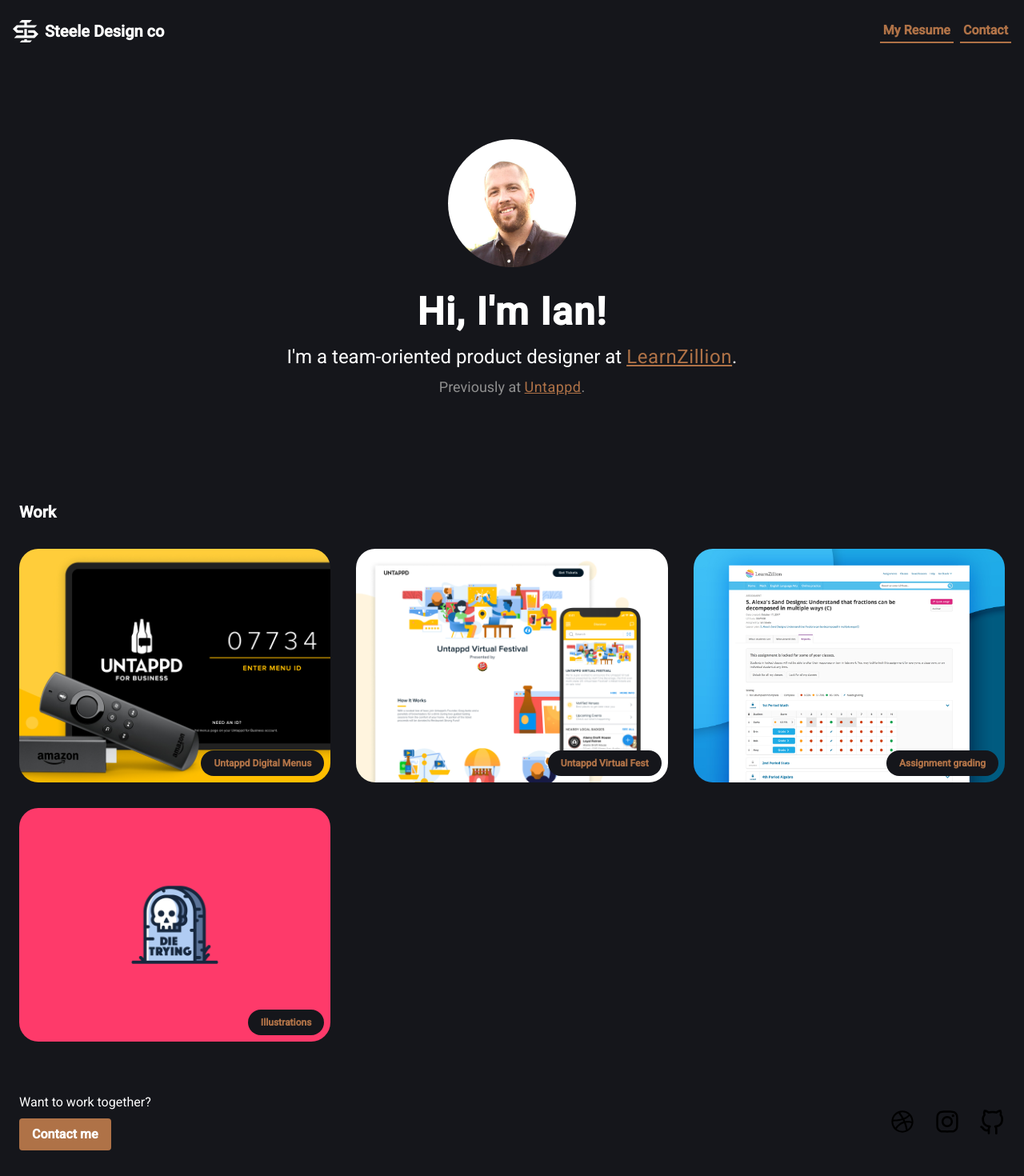
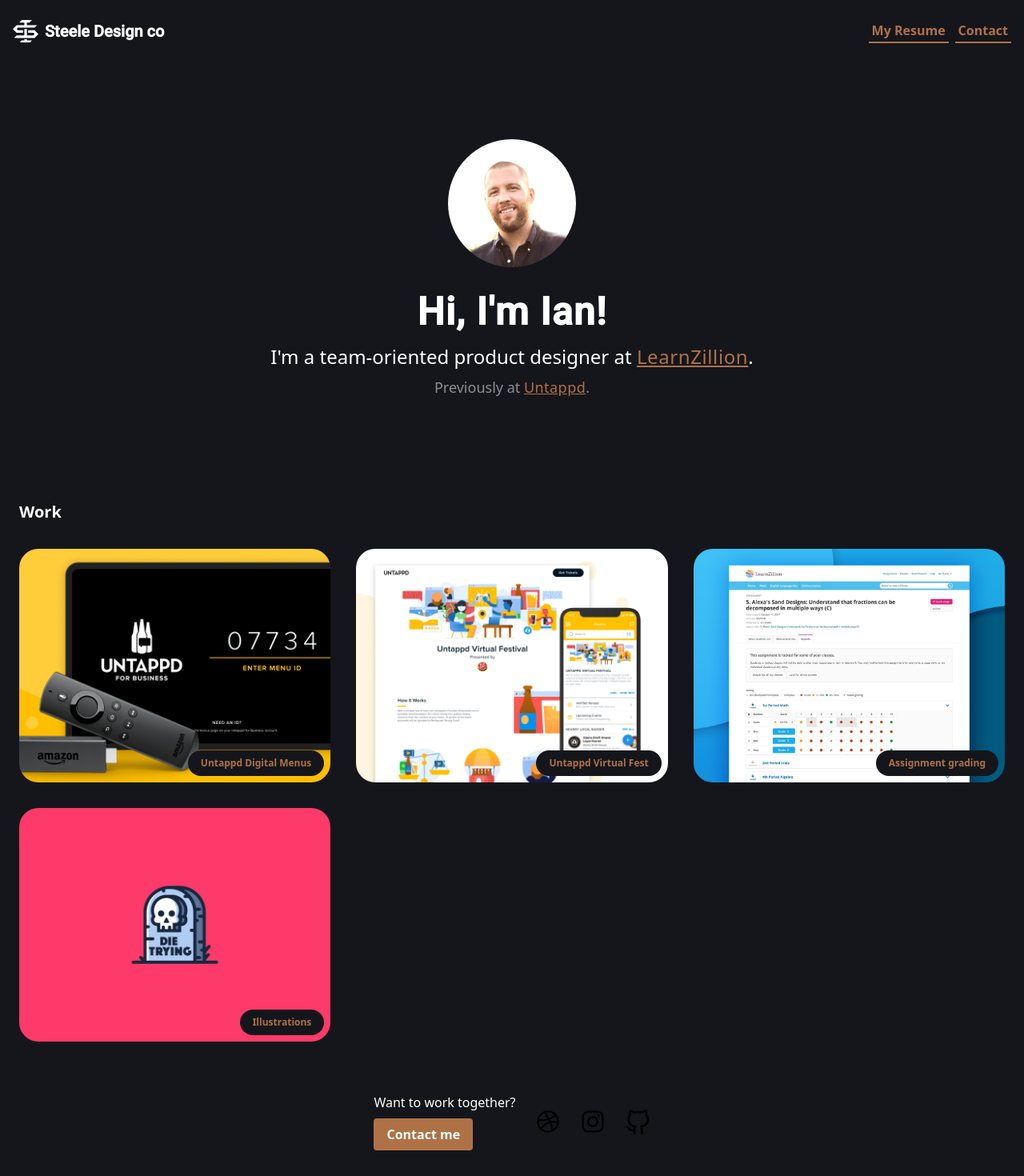
Before and after one commit to iansteele/portfolio, a React (Create React App) app: page / in a window 1280 px wide. Shown: the whole page at 80% size. Built offline with nearby package versions, Linux system fonts and the light colour scheme.

Commit message:
got pages setup

```diff
--- a/src/About.js
+++ b/src/About.js
@@ -1,5 +1,4 @@
 import React from 'react';
-import { BrowserRouter, Route, Link } from 'react-router-dom';
 import Projects from './Projects.js';
 import About from './About.js';
 import './App.css';
--- a/src/App.css
+++ b/src/App.css
@@ -23,6 +23,7 @@
   }
 }
 
+
 .App-header {
   background-color: #282c34;
   min-height: 100vh;
--- a/src/App.js
+++ b/src/App.js
@@ -2,33 +2,25 @@ import React from 'react';
 import './App.css';
 import { BrowserRouter, Route, Link } from 'react-router-dom';
 import Header from './Header.js';
-import Hero from './Hero.js';
-import Projects from './Projects.js';
-import About from './About.js';
+import Home from './Home.js';
+import VirtualFest from './projects/VirtualFest.js';
 import Footer from './Footer.js';
 import "tailwindcss/tailwind.css";
 
 function App() {
   return (
-  <BrowserRouter>
-    <div className="App font-body bg-brand-primary">
-      <Header/>
-      <Hero/>
-      <Projects/>
-      <Footer/>
-    </div>
-  </BrowserRouter>
+    <BrowserRouter>
+      <main className="App grid grid-flow-row auto-rows-max ont-body bg-brand-primary">
+        <Header/>
+        <switch>
+          <Route path="/" component={Home} exact/>
+          <Route path="./projects/VirtualFest"  component={VirtualFest} />
+          {/* <Route component={Error} /> */}
+        </switch>
+        <Footer/>
+      </main>
+    </BrowserRouter>
   );
 }
 
-const Aboutpage = () => {
-	return (
-		<div>
-				<Header/>
-				<h1>Aboutpage</h1>
-				<Link to='/'>Go to Aboutpage</Link>
-		</div>
-	)
-};
-
 export default App;
--- a/src/Footer.js
+++ b/src/Footer.js
@@ -1,12 +1,10 @@
 import React from 'react';
 import './App.css';
-import { BrowserRouter, Route, Link } from 'react-router-dom';
 import Social from './Social.js';
 import Button from './Button.js';
 
 function Footer(props) {
   return (
-    // Render a Thumbnail component
     <footer className="flex text-white items-center justify-between text-gray-900 mt-8 mx-auto px-6 py-8">
       <div class="flex flex-col ">
         <p className="text-ss">Want to work together?</p>
--- a/src/Header.js
+++ b/src/Header.js
@@ -1,11 +1,10 @@
 import React from 'react';
 import './App.css';
-import { BrowserRouter, Route, Link } from 'react-router-dom';
+import { Link } from 'react-router-dom';
 
 function Header(props) {
   return (
-    // Render a Thumbnail component
-    <header className="flex text-primary items-center justify-between mx-auto py-6 px-4">
+    <header className="flex text-primary items-center justify-between py-6 px-4">
       <Link to="/" className="inline-flex	text-white items-center flex-grow-0">
         <svg className="w-8 h-auto fill-current blue-6oo" xmlns="http://www.w3.org/2000/svg" viewBox="0 0 200 180">
           <path className="cls-1" d="M140 160h10l-20 20H50l20-20h20v-10h20v10zM30 100h50V80H40L30 70l10-10h130l20-20h-80V20h20l20-20H70L50 20h40v20H30L10 60 0 70l10 10zm160 0l-20-20h-50v20h40l10 10-10 10h-50V70H90v50H30l-20 20h160l20-20 10-10z" data-name="Layer 1"/>
--- /dev/null
+++ b/src/Home.js
@@ -0,0 +1,15 @@
+import React from 'react';
+import './App.css';
+import Hero from './Hero.js';
+import Projects from './Projects.js';
+
+function Home(props) {
+  return (
+    <div>
+      <Hero/>
+      <Projects/>
+    </div>
+  )
+}
+
+export default Home;
--- a/src/Projects.js
+++ b/src/Projects.js
@@ -4,7 +4,6 @@ import './App.css';
 
 function Projects(props) {
   return (
-    // Render a Thumbnail component
     <div className="text-white mx-auto">
       <h2 className="mt-8 ml-6 font-semibold text-left">
         Work
@@ -19,7 +18,7 @@ function Projects(props) {
         />
         {/*  Virtual Fest */}
         <Thumbnail
-          link="/virtual-fest"
+          link="VirtualFest"
           image="img/ut/v-fest/thumb.jpg"
           title="Untappd Virtual Fest"
           category=""
--- /dev/null
+++ b/src/projects/VirtualFest.js
@@ -0,0 +1,11 @@
+import React from 'react';
+
+function VirtualFest(props) {
+  return (
+   <div class="max-w-screen-2xl flex flex-col text-center items-center text-white mx-auto py-24 px-4">
+     <h1 class="text-4xl text-white">Virtual Fest!</h1>
+   </div>
+  )
+}
+
+export default VirtualFest;
```
